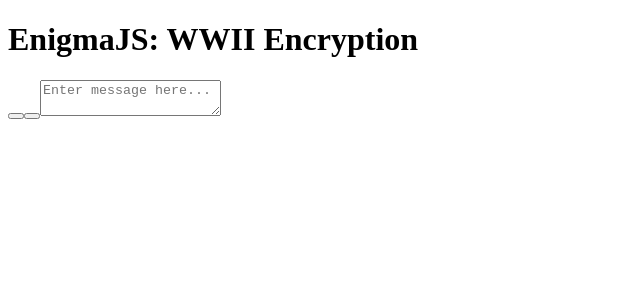
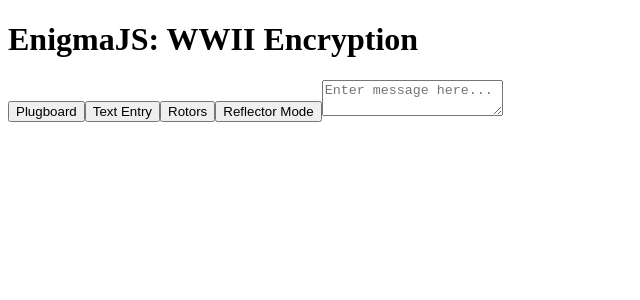
Before and after one commit to GINGANINJA323/enigmajs, a React (Create React App) app: page / in a window 1280 px wide. Shown: the top 300 px of the page, without its empty margins (0-640 px from the left). Built offline with nearby package versions, Linux system fonts and the light colour scheme.

Commit message:
Added new page refs, other tweaks.

```diff
--- a/src/components/enigma.js
+++ b/src/components/enigma.js
@@ -43,7 +43,9 @@ class Enigma extends React.Component {
     console.log('Enigma state: ', this.state);
     const tabs = {
       plugboard: 'Plugboard',
-      textentry: 'Text Entry'
+      textentry: 'Text Entry',
+      rotors: 'Rotors',
+      reflector: 'Reflector Mode'
     }
 
     return (
@@ -55,6 +57,7 @@ class Enigma extends React.Component {
         {
           this.state.visibleComponent === 'textentry' || !this.state.visibleComponent ?
           <TextEntry
+            value={this.state.plaintext}
             onChange={this.onChange}
           /> :
           null
--- a/src/components/plugboard.js
+++ b/src/components/plugboard.js
@@ -8,7 +8,12 @@ class Plugboard extends React.Component {
       <>
         <table>
           <thead>
-            <tr></tr>
+            <tr colSpan={2}>
+              <td>
+                <h1>{'Plugboard'}</h1>
+                  <p>{'Enter characters to pair them.'}</p>
+              </td>
+            </tr>
           </thead>
           <tbody>
             {
@@ -20,6 +25,8 @@ class Plugboard extends React.Component {
                         value={this.props.steckerPairs[l]}
                         placeholder={'Input Stecker partner.'}
                         onChange={(e) => this.props.onChange(l, e.target.value)}
+                        maxLength={1}
+                        type={'text'}
                       />
                     </td>
                   </tr>
--- a/src/components/tabview.js
+++ b/src/components/tabview.js
@@ -7,9 +7,9 @@ class Tabview extends React.Component {
         {
           Object.keys(this.props.tabs).map(t =>
               <button
-                label={this.props.tabs[t]}
                 onClick={() => this.props.onChangeTab(t)}
-              />
+              >{this.props.tabs[t]}
+              </button>
             )
         }
       </>
--- a/src/components/textentry.js
+++ b/src/components/textentry.js
@@ -4,6 +4,7 @@ class TextEntry extends React.Component {
   render() {
     return (
       <textarea
+        value={this.props.value}
         onChange={(e) => this.props.onChange('plaintext', e.target.value)}
         placeholder={'Enter message here...'}
       />
```
